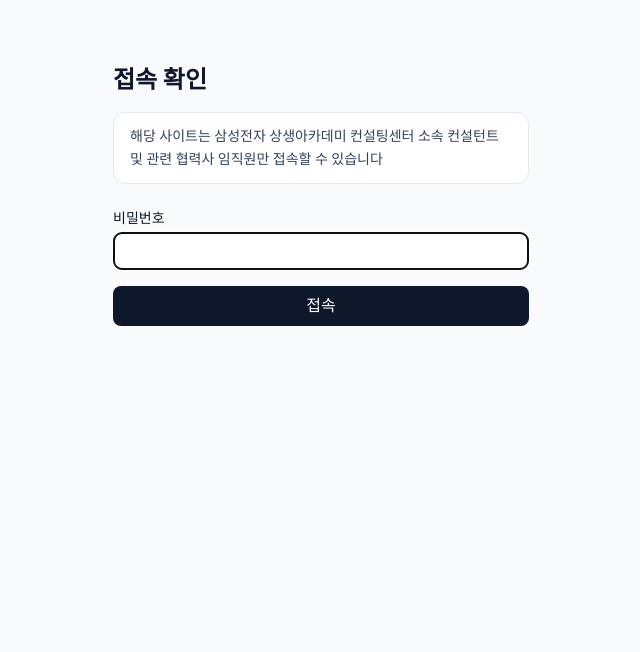
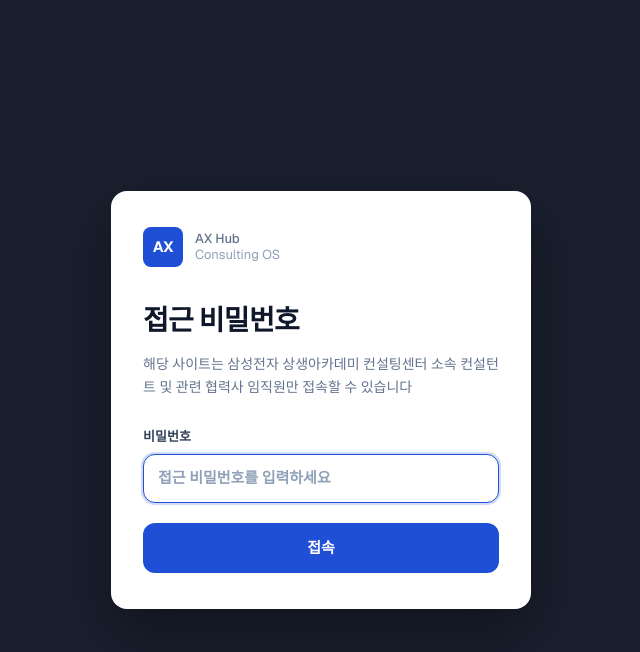
Before and after one commit to okhjson-blip/ax-edu-material, a Next.js app: page /login in a window 1280 px wide. Shown: the top 652 px of the page, without its empty margins (319-959 px from the left). Built offline with nearby package versions, Linux system fonts and the light colour scheme; no server answers.

Commit message:
fix: ship AX Hub login UI and harden access cookies
Deploy the dark-card access screen and keep Secure cookies off on localhost so password login persists in local and production browsers.

Co-authored-by: Cursor <cursoragent@cursor.com>

```diff
--- a/app/api/login/route.ts
+++ b/app/api/login/route.ts
@@ -8,7 +8,19 @@ import {
 function cookieSecure(request: Request) {
   if (process.env.COOKIE_SECURE === "0") return false;
   if (process.env.COOKIE_SECURE === "1") return true;
+
+  const host = request.headers.get("host") ?? "";
+  const hostname = host.split(":")[0]?.toLowerCase() ?? "";
+  if (
+    hostname === "localhost" ||
+    hostname === "127.0.0.1" ||
+    hostname === "::1"
+  ) {
+    return false;
+  }
+
   if (process.env.VERCEL === "1") return true;
+
   const proto =
     request.headers.get("x-forwarded-proto") ??
     request.headers.get("x-forwarded-protocol") ??
--- /dev/null
+++ b/app/login/layout.tsx
@@ -0,0 +1,9 @@
+import type { ReactNode } from "react";
+
+export default function LoginLayout({ children }: { children: ReactNode }) {
+  return (
+    <div className="fixed inset-0 z-[100] flex min-h-dvh items-center justify-center overflow-y-auto bg-[#1a1f2e] px-4 py-8">
+      {children}
+    </div>
+  );
+}
--- a/app/login/page.tsx
+++ b/app/login/page.tsx
@@ -1,7 +1,7 @@
 import { redirect } from "next/navigation";
 import { hasSiteAccess } from "@/lib/require-site-access";
 
-export const metadata = { title: "접속 확인" };
+export const metadata = { title: "접근 비밀번호" };
 export const dynamic = "force-dynamic";
 
 export default async function LoginPage({
@@ -16,20 +16,45 @@ export default async function LoginPage({
   const { error, next } = await searchParams;
 
   return (
-    <main className="mx-auto flex w-full max-w-md flex-col px-4 py-16">
-      <h1 className="text-2xl font-semibold">접속 확인</h1>
-      <p className="mt-4 rounded-xl border border-slate-200 bg-white px-4 py-3 text-sm leading-relaxed text-slate-700">
+    <div className="w-full max-w-[420px] rounded-2xl bg-white px-8 py-9 shadow-[0_24px_60px_rgba(0,0,0,0.35)]">
+      <div className="flex items-center gap-3">
+        <div
+          className="flex h-10 w-10 shrink-0 items-center justify-center rounded-lg bg-[#1e4fd6] text-[15px] font-bold tracking-tight text-white"
+          aria-hidden
+        >
+          AX
+        </div>
+        <div className="leading-tight">
+          <p className="text-[13px] font-medium text-slate-500">AX Hub</p>
+          <p className="text-[13px] text-slate-400">Consulting OS</p>
+        </div>
+      </div>
+
+      <h1 className="mt-8 text-[28px] font-bold tracking-tight text-slate-900">
+        접근 비밀번호
+      </h1>
+      <p className="mt-3 text-[14px] leading-relaxed text-slate-500">
         해당 사이트는 삼성전자 상생아카데미 컨설팅센터 소속 컨설턴트 및 관련
         협력사 임직원만 접속할 수 있습니다
       </p>
+
       {error ? (
-        <p className="mt-4 rounded-lg bg-red-50 px-3 py-2 text-sm text-red-700">
+        <p
+          className="mt-4 rounded-lg bg-red-50 px-3 py-2 text-sm text-red-700"
+          role="alert"
+        >
           비밀번호가 올바르지 않습니다.
         </p>
       ) : null}
-      <form action="/api/login" method="post" className="mt-6 space-y-4">
+
+      <form
+        action="/api/login"
+        method="post"
+        encType="application/x-www-form-urlencoded"
+        className="mt-7 space-y-5"
+      >
         <input type="hidden" name="next" value={next || "/"} />
-        <label className="block text-sm font-medium">
+        <label className="block text-[13px] font-semibold text-slate-700">
           비밀번호
           <input
             type="password"
@@ -37,16 +62,17 @@ export default async function LoginPage({
             required
             autoFocus
             autoComplete="current-password"
-            className="mt-1 w-full rounded-lg border border-slate-300 bg-white px-3 py-2"
+            placeholder="접근 비밀번호를 입력하세요"
+            className="mt-2 w-full rounded-xl border border-slate-200 bg-white px-3.5 py-3 text-[15px] text-slate-900 outline-none placeholder:text-slate-400 focus:border-[#1e4fd6] focus:ring-2 focus:ring-[#1e4fd6]/20"
           />
         </label>
         <button
           type="submit"
-          className="w-full rounded-lg bg-slate-900 px-4 py-2 font-medium text-white hover:bg-slate-800"
+          className="w-full rounded-xl bg-[#1e4fd6] px-4 py-3.5 text-[15px] font-semibold text-white transition hover:bg-[#1843b8] focus-visible:outline focus-visible:outline-2 focus-visible:outline-offset-2 focus-visible:outline-[#1e4fd6]"
         >
           접속
         </button>
       </form>
-    </main>
+    </div>
   );
 }
--- a/lib/auth.ts
+++ b/lib/auth.ts
@@ -5,12 +5,16 @@ export const SITE_COOKIE = "edu_access";
 /** 사이트 접속 비밀번호 (환경변수 SITE_PASSWORD로 덮어쓸 수 있음) */
 const DEFAULT_SITE_PASSWORD = "ax2026h2";
 
+function cleanSecret(value: string) {
+  return value.trim().replace(/^["']|["']$/g, "");
+}
+
 function sitePassword() {
-  return process.env.SITE_PASSWORD || DEFAULT_SITE_PASSWORD;
+  return cleanSecret(process.env.SITE_PASSWORD || DEFAULT_SITE_PASSWORD);
 }
 
 function secret() {
-  return process.env.SESSION_SECRET || sitePassword();
+  return cleanSecret(process.env.SESSION_SECRET || sitePassword());
 }
 
 export function createSessionToken() {
@@ -29,7 +33,8 @@ export function isValidSessionToken(token: string | undefined) {
 
 export function verifySitePassword(password: string) {
   const expected = sitePassword();
-  const a = Buffer.from(password);
+  const given = password.trim();
+  const a = Buffer.from(given);
   const b = Buffer.from(expected);
   if (a.length !== b.length) return false;
   return timingSafeEqual(a, b);
```
